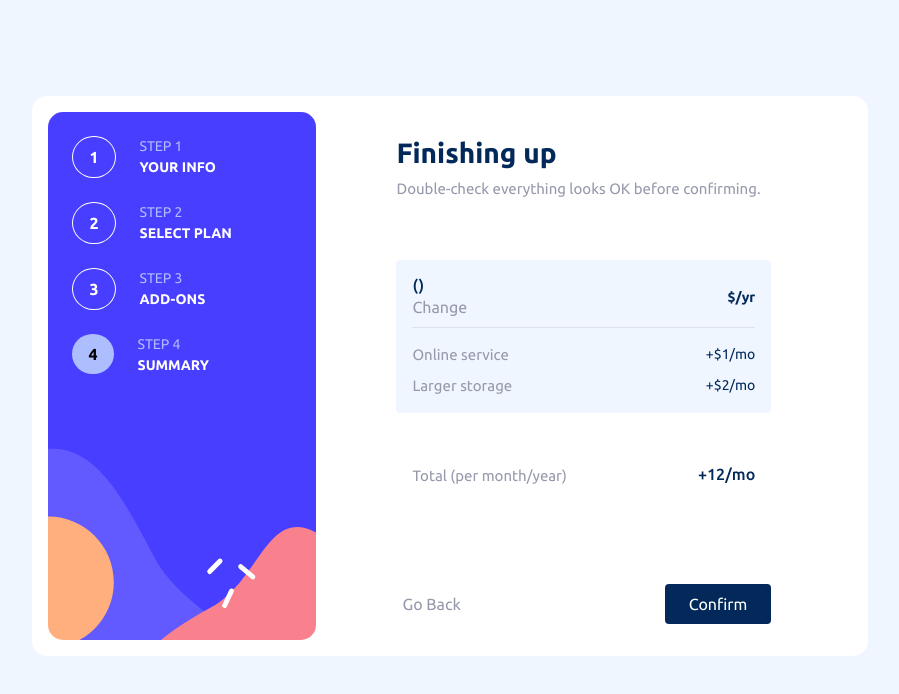
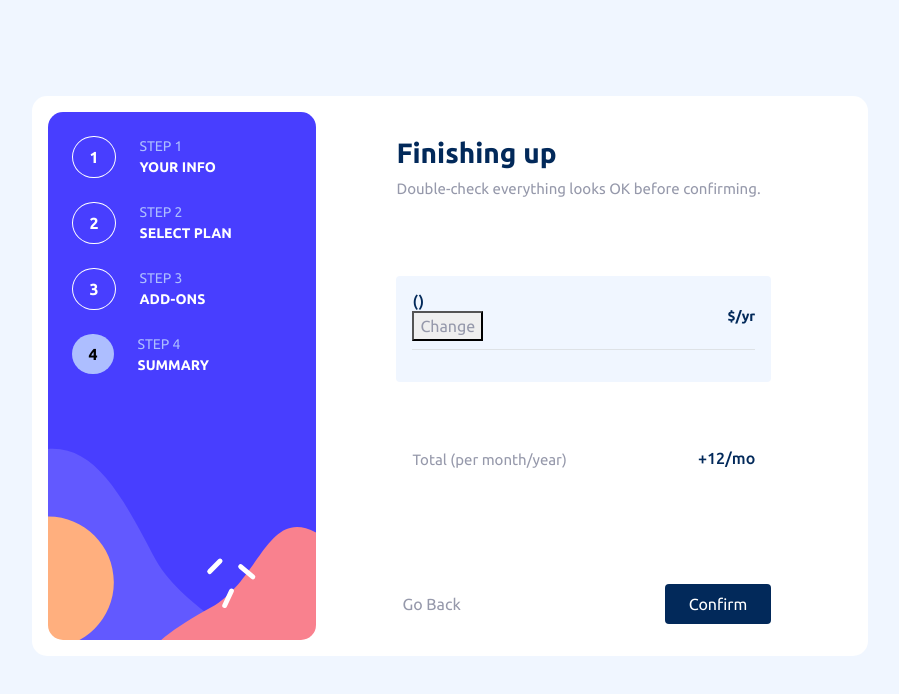
Before and after one commit to pedroalima/multi-form, a React (Vite) app: page /summary in a window 1280 px wide. Shown: the top 694 px of the page, without its empty margins (190-1089 px from the left). Built offline with nearby package versions, Linux system fonts and the light colour scheme.

Commit message:
feat: add controls for the states of add-ons from summary

```diff
--- a/src/App.jsx
+++ b/src/App.jsx
@@ -21,6 +21,8 @@ function App() {
 	const [plan, setPlan] = useState("")
 	const [deadlinePayment, setDeadlinePayment] = useState("")
 	const [price, setPrice] = useState("")
+
+	const [addOns, setAddOns] = useState([])
 
 	console.log(plan)
 	console.log(deadlinePayment)
@@ -63,11 +65,14 @@ function App() {
 								promotion={data.promotion}
 							/>} />
 						</Route>
-						<Route path='/add-ons' element={<AddOns />} />
+						<Route path='/add-ons' element={<AddOns addOns={addOns} setAddOns={setAddOns} />} />
 						<Route path='/summary' element={<Summary
 							plan={plan}
+							setPlan={setPlan}
 							deadlinePayment={deadlinePayment}
 							price={price}
+							addOns={addOns}
+							setAddOns={setAddOns}
 						/>} />
 						<Route path='/summary/complete' element={<Complete />} />
 					</Route>
--- a/src/pages/add-ons/index.jsx
+++ b/src/pages/add-ons/index.jsx
@@ -1,21 +1,20 @@
-import { useState } from 'react';
 import { useNavigate } from 'react-router-dom'
+import PropTypes from 'prop-types';
 
 import './index.scss'
 
 import { BsCheckSquareFill } from 'react-icons/bs';
 
-function AddOns() {
+function AddOns({ addOns, setAddOns }) {
     const navigate = useNavigate();
 
     const goBack = () => {
         navigate(-1)
     }
 
-    const [addOns, setAddOns] = useState(null)
     const handleChange = ({ target }) => {
-        const { id, value } = target;
-        setAddOns(prev => ({ ...prev, [id]: value }))
+        const { id, name, value } = target;
+        setAddOns(prev => ([...prev, [id, name, value]]))
     }
 
     const handleSubmit = (e) => {
@@ -24,6 +23,8 @@ function AddOns() {
             navigate("/summary")
         }
     }
+
+    console.log(addOns)
 
     return (
         <section className="bg-white d-flex flex-column justify-content-between" id="add-ons">
@@ -34,9 +35,10 @@ function AddOns() {
             <form onSubmit={handleSubmit} className='pt-md-2 justify-content-md-between'>
                 <input
                     id='service'
-                    type="checkbox"
+                    name='Online service'
+                    type='checkbox'
                     className='d-none'
-                    value="Online service"
+                    value='1'
                     onChange={handleChange}
                 />
                 <label htmlFor="service" className="card flex-row align-items-center p-3 border-custom text-left">
@@ -49,9 +51,10 @@ function AddOns() {
                 </label>
                 <input
                     id='storage'
-                    type="checkbox"
+                    name='Larger storage'
+                    type='checkbox'
                     className='d-none'
-                    value="Larger storage"
+                    value='2'
                     onChange={handleChange}
                 />
                 <label htmlFor="storage" className="card flex-row align-items-center p-3 border-custom flex-md-row text-left">
@@ -64,9 +67,10 @@ function AddOns() {
                 </label>
                 <input
                     id='profile'
-                    type="checkbox"
+                    name='Customizable profile'
+                    type='checkbox'
                     className='d-none'
-                    value="Customizable profile"
+                    value='2'
                     onChange={handleChange}
                 />
                 <label htmlFor="profile" className="card flex-row align-items-center p-3 border-custom flex-md-row text-left">
@@ -86,4 +90,9 @@ function AddOns() {
     )
 }
 
+AddOns.propTypes = {
+    addOns: PropTypes.array,
+    setAddOns: PropTypes.any
+}
+
 export default AddOns
--- a/src/pages/summary/index.jsx
+++ b/src/pages/summary/index.jsx
@@ -1,9 +1,9 @@
-import { Link, useNavigate } from 'react-router-dom'
+import { useNavigate } from 'react-router-dom'
 import PropTypes from 'prop-types';
 
 import './index.scss'
 
-function Summary({ plan, deadlinePayment, price }) {
+function Summary({ plan, setPlan, deadlinePayment, price, addOns, setAddOns }) {
 
     const navigate = useNavigate();
 
@@ -15,6 +15,12 @@ function Summary({ plan, deadlinePayment, price }) {
         navigate("/summary/complete")
     }
 
+    const changePlansAndAddOns = () => {
+        navigate("/select-plan")
+        setPlan("")
+        setAddOns([])
+    }
+
     return (
         <section className="bg-white d-flex flex-column justify-content-between" id="summary">
             <div className=''>
@@ -22,23 +28,21 @@ function Summary({ plan, deadlinePayment, price }) {
                 <p className='font-primary-color'>Double-check everything looks OK before confirming.</p>
             </div>
             <div className='bg-modality-color p-3 mt-4 rounded'>
-                <div className='d-flex justify-content-between align-items-center border-bottom pb-2'>
+                <div className='d-flex justify-content-between align-items-center border-bottom pb-2 mb-3'>
                     <div>
                         <h6 className='m-0 font-tertiary-color'>{plan} ({deadlinePayment})</h6>
-                        <Link to="/select-plan" className='font-primary-color'>Change</Link>
+                        <button onClick={changePlansAndAddOns} className='font-primary-color'>Change</button>
                     </div>
                     <span className='font-tertiary-color font-weight-bold'>{deadlinePayment == "monthly" ? `$${price}/mo` : `$${price}/yr`}</span>
                 </div>
-                <div className='pt-3'>
-                    <div className='d-flex justify-content-between'>
-                        <p className='mb-2 font-primary-color'>Online service</p>
-                        <span className='mb-2 font-tertiary-color'>+$1/mo</span>
+                {addOns && addOns.map((addOn) => (
+                    <div key={addOn[0]}>
+                        <div className='d-flex justify-content-between py-1'>
+                            <p className='font-primary-color'>{addOn[1]}</p>
+                            <span className='font-tertiary-color'>+${addOn[2]}/mo</span>
+                        </div>
                     </div>
-                    <div className='d-flex justify-content-between'>
-                        <p className='font-primary-color'>Larger storage</p>
-                        <span className='font-tertiary-color'>+$2/mo</span>
-                    </div>
-                </div>
+                ))}
             </div>
             <div className='d-flex justify-content-between p-3'>
                 <p className='font-primary-color'>Total (per month/year)</p>
@@ -54,8 +58,11 @@ function Summary({ plan, deadlinePayment, price }) {
 
 Summary.propTypes = {
     plan: PropTypes.string,
+    setPlan: PropTypes.any,
     deadlinePayment: PropTypes.string,
     price: PropTypes.string,
+    addOns: PropTypes.array,
+    setAddOns: PropTypes.any
 }
 
 export default Summary
```
